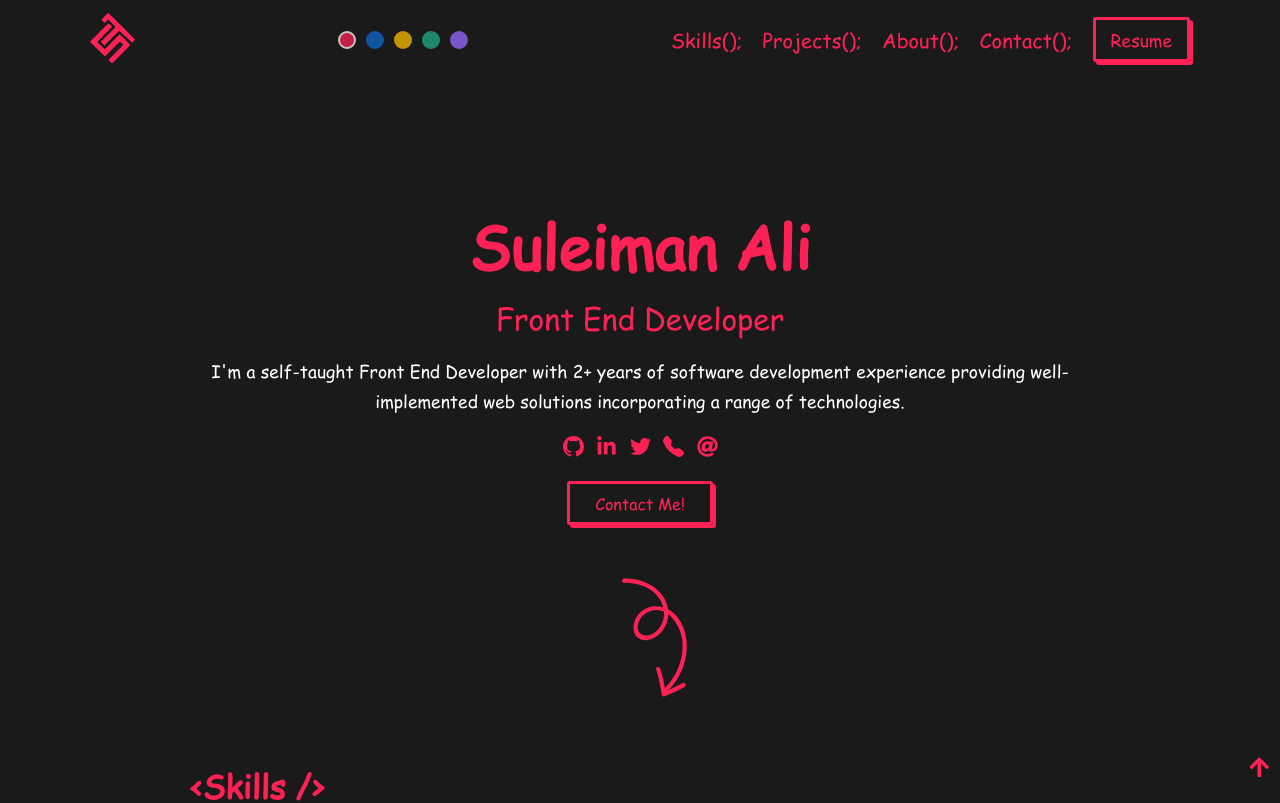
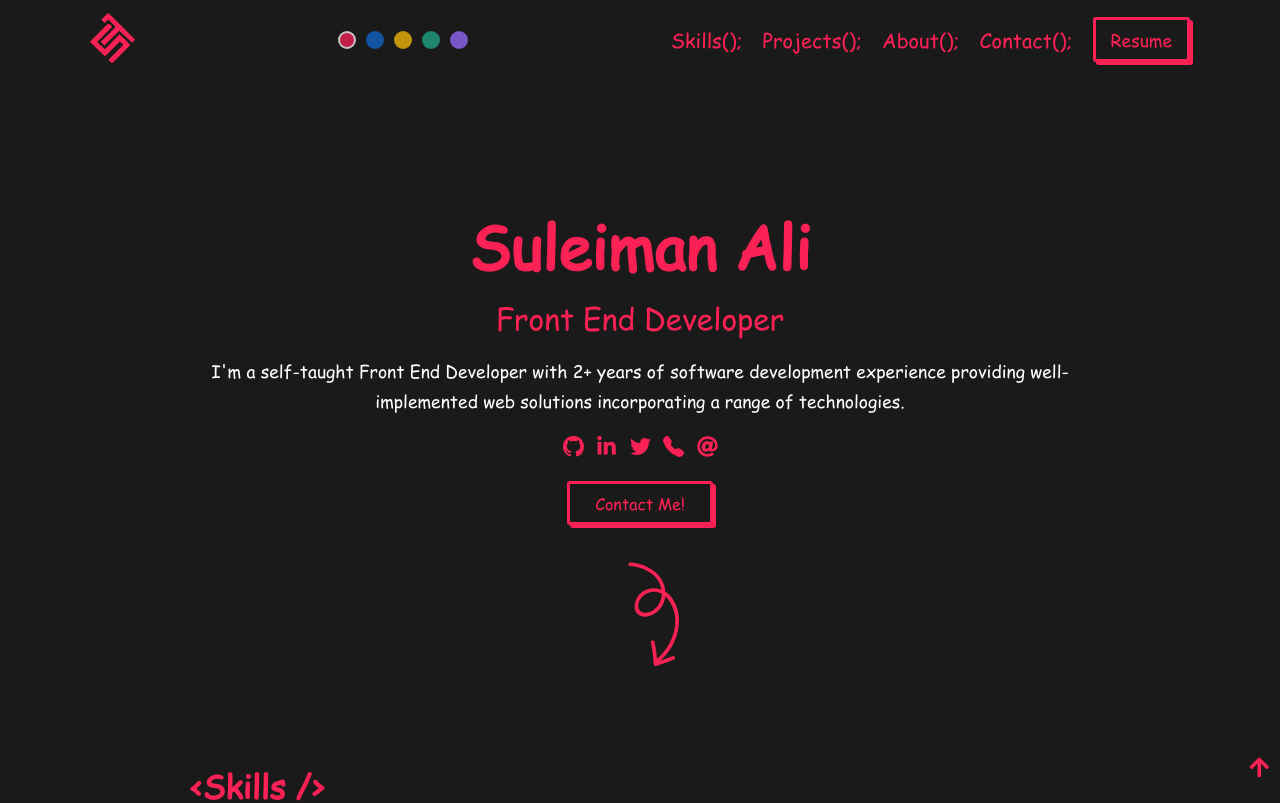
Before and after one commit to Suleiman-Ali/portfolio, a React (Create React App) app: page / in a window 1280 px wide. Shown: the top 803 px of the page. Built offline with nearby package versions, Linux system fonts and the light colour scheme.

Commit message:
Make intro arrow smaller

```diff
--- a/src/styles/index.scss
+++ b/src/styles/index.scss
@@ -350,10 +350,10 @@ button {
 
   &__arrow {
     position: absolute;
-    width: 17.5rem;
-    bottom: -11rem;
+    width: 15rem;
+    bottom: -7.5rem;
     left: 50%;
-    transform: translateX(-50%) rotate(110deg);
+    transform: translateX(-50%) rotate(115deg);
     fill: var(--color) !important;
 
     @media screen and (max-width: $bp-1000) {
```
